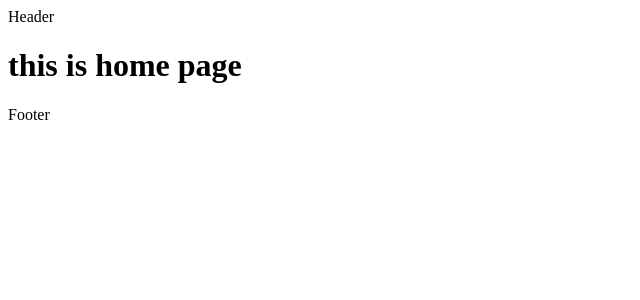
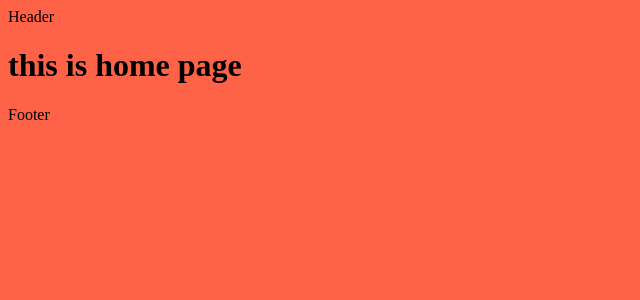
Before and after one commit to ghulamrasool154/online-shop, a React (Create React App) app: page / in a window 1280 px wide. Shown: the top 300 px of the page, without its empty margins (0-640 px from the left). Built offline with nearby package versions, Linux system fonts and the light colour scheme.

Commit message:
add css file in index

```diff
--- a/src/assets/css/style.css
+++ b/src/assets/css/style.css
@@ -0,0 +1,3 @@
+body {
+    background-color: tomato;
+}
--- a/src/index.js
+++ b/src/index.js
@@ -1,6 +1,7 @@
 import React from "react";
 import ReactDOM from "react-dom/client";
 import "./index.css";
+import "./assets/css/style.css";
 import App from "./App";
 import reportWebVitals from "./reportWebVitals";
 import { BrowserRouter } from "react-router-dom";
```
